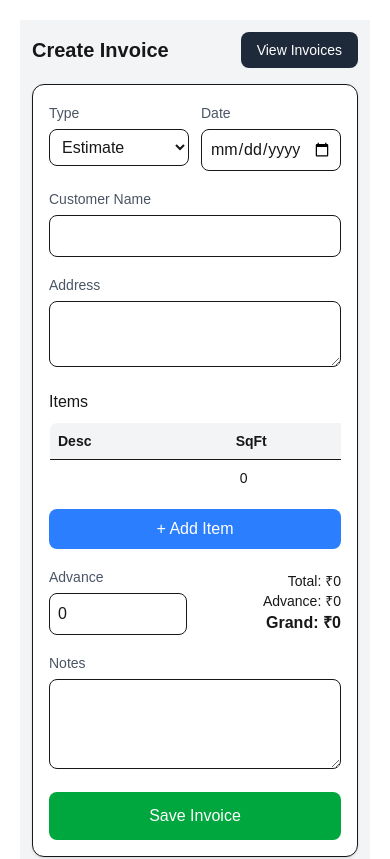
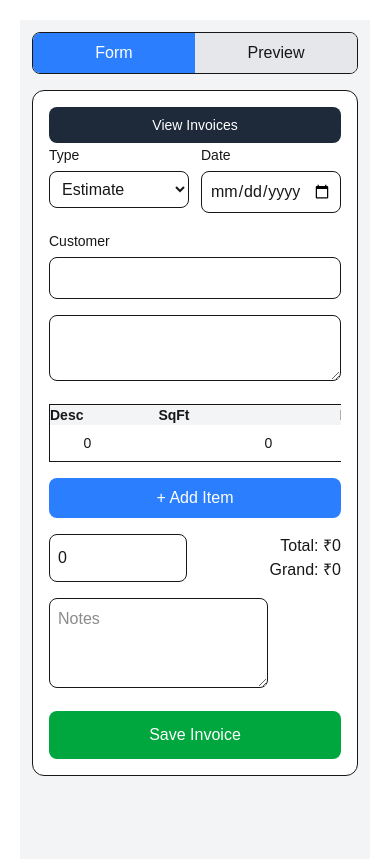
Before and after one commit to dineshkongonda60/estimate-app, a Next.js app: page / in a window 390 px wide. Shown: the top 859 px of the page. Built offline with nearby package versions, Linux system fonts and the light colour scheme.

Commit message:
Updated the mobile built to new modern UI with Tabs

```diff
--- a/components/InvoiceForm.tsx
+++ b/components/InvoiceForm.tsx
@@ -1,4 +1,5 @@
 "use client";
+
 import { useState } from "react";
 import InvoicePreview from "./InvoicePreview";
 import Link from "next/link";
@@ -20,26 +21,15 @@ type Props = {
 
 /* ✅ COMPONENT */
 export default function InvoiceForm({ initialData, invoiceId }: Props) {
-  const [type, setType] = useState<string>(
-    initialData?.type || "Estimate"
-  );
-  const [customer, setCustomer] = useState<string>(
-    initialData?.customer || ""
-  );
-  const [address, setAddress] = useState<string>(
-    initialData?.address || ""
-  );
-  const [date, setDate] = useState<string>(
-    initialData?.date || ""
-  );
-  const [advance, setAdvance] = useState<number>(
-    initialData?.advance || 0
-  );
-  const [notes, setNotes] = useState<string>(
-    initialData?.notes || ""
-  );
+  const [activeTab, setActiveTab] = useState<"form" | "preview">("form");
 
-  /* ✅ IMPORTANT: TYPE FIX */
+  const [type, setType] = useState(initialData?.type || "Estimate");
+  const [customer, setCustomer] = useState(initialData?.customer || "");
+  const [address, setAddress] = useState(initialData?.address || "");
+  const [date, setDate] = useState(initialData?.date || "");
+  const [advance, setAdvance] = useState(initialData?.advance || 0);
+  const [notes, setNotes] = useState(initialData?.notes || "");
+
   const [items, setItems] = useState<Item[]>(
     initialData?.items || [
       {
@@ -53,7 +43,7 @@ export default function InvoiceForm({ initialData, invoiceId }: Props) {
     ]
   );
 
-  /* ✅ TOTAL CALCULATIONS */
+  /* ✅ TOTALS */
   const total = items.reduce((sum, i) => sum + Number(i.amount || 0), 0);
   const grandTotal = total - advance;
 
@@ -71,40 +61,27 @@ export default function InvoiceForm({ initialData, invoiceId }: Props) {
       notes,
     };
 
-    try {
     let res;
 
     if (invoiceId) {
-        // ✅ UPDATE
       res = await fetch("/api/invoice", {
         method: "PUT",
-          headers: {
-            "Content-Type": "application/json",
-          },
-          body: JSON.stringify({
-            id: invoiceId,
-            data: payload,
-          }),
+        headers: { "Content-Type": "application/json" },
+        body: JSON.stringify({ id: invoiceId, data: payload }),
       });
     } else {
-        // ✅ CREATE
       res = await fetch("/api/invoice", {
         method: "POST",
-          headers: {
-            "Content-Type": "application/json",
-          },
+        headers: { "Content-Type": "application/json" },
         body: JSON.stringify(payload),
       });
     }
 
     if (res.ok) {
-        alert(invoiceId ? "✅ Updated successfully" : "✅ Saved successfully");
+      alert(invoiceId ? "✅ Updated!" : "✅ Saved!");
+      setActiveTab("preview"); // ✅ auto switch
     } else {
-        alert("❌ Error saving");
-      }
-    } catch (error) {
-      console.error(error);
-      alert("❌ Request failed");
+      alert("❌ Error");
     }
   };
 
@@ -129,7 +106,6 @@ export default function InvoiceForm({ initialData, invoiceId }: Props) {
       if (item.id === id) {
         const newItem = { ...item, [field]: value };
 
-        // ✅ Auto calculation
         if (!newItem.isLumpsum) {
           newItem.amount = newItem.sqft * newItem.rate;
         }
@@ -159,33 +135,20 @@ export default function InvoiceForm({ initialData, invoiceId }: Props) {
     setItems(updated);
   };
 
-  /* ✅ UI */
- return (
-  <div className="min-h-screen bg-gray-100 p-3 md:p-6">
-
-    {/* ✅ HEADER */}
-    <div className="flex justify-between items-center mb-4">
-      <h1 className="text-xl md:text-2xl font-semibold">
-        {invoiceId ? "Edit Invoice" : "Create Invoice"}
-      </h1>
+  /* ✅ FORM UI */
+  const FormUI = (
+    <div className="bg-white rounded-xl border p-4 space-y-4">
 
       <Link href="/invoices">
-        <button className="bg-gray-800 text-white px-4 py-2 rounded-lg text-sm">
+        <button className="bg-gray-800 text-white px-4 py-2 rounded-lg text-sm w-full">
           View Invoices
         </button>
       </Link>
-    </div>
 
-    {/* ✅ LAYOUT */}
-    <div className="grid grid-cols-1 lg:grid-cols-2 gap-6">
-
-      {/* ✅ FORM CARD */}
-      <div className="bg-white rounded-xl shadow-sm border p-4 md:p-6 space-y-4">
-
-        {/* TYPE + DATE */}
+      {/* TYPE & DATE */}
       <div className="grid grid-cols-2 gap-3">
         <div>
-            <label className="text-sm text-gray-600">Type</label>
+          <label className="text-sm">Type</label>
           <select
             className="border mt-1 p-2 w-full rounded-lg"
             value={type}
@@ -197,7 +160,7 @@ export default function InvoiceForm({ initialData, invoiceId }: Props) {
         </div>
 
         <div>
-            <label className="text-sm text-gray-600">Date</label>
+          <label className="text-sm">Date</label>
           <input
             type="date"
             className="border mt-1 p-2 w-full rounded-lg"
@@ -209,7 +172,7 @@ export default function InvoiceForm({ initialData, invoiceId }: Props) {
 
       {/* CUSTOMER */}
       <div>
-          <label className="text-sm text-gray-600">Customer Name</label>
+        <label className="text-sm">Customer</label>
         <input
           className="border mt-1 p-2 w-full rounded-lg"
           value={customer}
@@ -218,37 +181,31 @@ export default function InvoiceForm({ initialData, invoiceId }: Props) {
       </div>
 
       {/* ADDRESS */}
-        <div>
-          <label className="text-sm text-gray-600">Address</label>
       <textarea
-            className="border mt-1 p-2 w-full rounded-lg"
+        className="border p-2 w-full rounded-lg"
         value={address}
         onChange={(e) => setAddress(e.target.value)}
       />
-        </div>
 
-        {/* ✅ ITEMS */}
-        <div>
-          <h3 className="font-medium mb-2">Items</h3>
-
+      {/* TABLE */}
       <div className="overflow-x-auto">
-            <table className="min-w-[600px] w-full text-sm border rounded-lg overflow-hidden">
+        <table className="min-w-[600px] w-full text-sm border rounded-lg">
           <thead className="bg-gray-100">
             <tr>
-                  <th className="p-2 text-left">Desc</th>
-                  <th className="p-2">SqFt</th>
-                  <th className="p-2">Rate</th>
-                  <th className="p-2">Amount</th>
-                  <th className="p-2">Lump</th>
+              <th>Desc</th>
+              <th>SqFt</th>
+              <th>Rate</th>
+              <th>Amount</th>
+              <th>Lump</th>
             </tr>
           </thead>
 
           <tbody>
             {items.map((item: Item) => (
-                  <tr key={item.id} className="border-t">
+              <tr key={item.id}>
                 <td>
                   <input
-                        className="w-full p-2 outline-none"
+                    className="w-full p-2"
                     value={item.desc}
                     onChange={(e) =>
                       updateItem(item.id, "desc", e.target.value)
@@ -260,7 +217,6 @@ export default function InvoiceForm({ initialData, invoiceId }: Props) {
                   <input
                     type="number"
                     disabled={item.isLumpsum}
-                        className="w-full p-2 text-center outline-none"
                     value={item.sqft}
                     onChange={(e) =>
                       updateItem(item.id, "sqft", Number(e.target.value))
@@ -272,7 +228,6 @@ export default function InvoiceForm({ initialData, invoiceId }: Props) {
                   <input
                     type="number"
                     disabled={item.isLumpsum}
-                        className="w-full p-2 text-center outline-none"
                     value={item.rate}
                     onChange={(e) =>
                       updateItem(item.id, "rate", Number(e.target.value))
@@ -283,7 +238,6 @@ export default function InvoiceForm({ initialData, invoiceId }: Props) {
                 <td>
                   <input
                     type="number"
-                        className="w-full p-2 text-center outline-none"
                     value={item.amount}
                     onChange={(e) =>
                       updateItem(item.id, "amount", Number(e.target.value))
@@ -291,7 +245,7 @@ export default function InvoiceForm({ initialData, invoiceId }: Props) {
                   />
                 </td>
 
-                    <td className="text-center">
+                <td>
                   <input
                     type="checkbox"
                     checked={item.isLumpsum}
@@ -306,53 +260,95 @@ export default function InvoiceForm({ initialData, invoiceId }: Props) {
 
       <button
         onClick={addItem}
-            className="mt-3 bg-blue-500 text-white px-4 py-2 rounded-lg w-full md:w-auto"
+        className="bg-blue-500 text-white px-4 py-2 rounded-lg w-full"
       >
         + Add Item
       </button>
-        </div>
 
-        {/* ✅ TOTAL SECTION */}
+      {/* TOTALS */}
       <div className="grid grid-cols-2 gap-4">
-          <div>
-            <label className="text-sm text-gray-600">Advance</label>
         <input
           type="number"
-              className="border mt-1 p-2 w-full rounded-lg"
           value={advance}
           onChange={(e) => setAdvance(Number(e.target.value))}
+          className="border p-2 rounded-lg"
+          placeholder="Advance"
         />
-          </div>
 
-          <div className="flex flex-col justify-end text-right">
-            <p className="text-sm">Total: ₹{total}</p>
-            <p className="text-sm">Advance: ₹{advance}</p>
-            <p className="font-semibold">Grand: ₹{grandTotal}</p>
+        <div className="text-right">
+          <p>Total: ₹{total}</p>
+          <p>Grand: ₹{grandTotal}</p>
         </div>
       </div>
 
       {/* NOTES */}
-        <div>
-          <label className="text-sm text-gray-600">Notes</label>
       <textarea
-            className="border mt-1 p-2 w-full rounded-lg"
         rows={3}
         value={notes}
         onChange={(e) => setNotes(e.target.value)}
+        className="border p-2 rounded-lg"
+        placeholder="Notes"
       />
-        </div>
 
-        {/* ✅ ACTION BUTTON */}
       <button
         onClick={saveInvoice}
-          className="bg-green-600 text-white py-3 w-full rounded-lg font-medium"
+        className="bg-green-600 text-white py-3 rounded-lg w-full"
       >
         {invoiceId ? "Update Invoice" : "Save Invoice"}
       </button>
     </div>
+  );
 
-      {/* ✅ PREVIEW */}
-      <div className="bg-white rounded-xl border p-3 overflow-x-auto">
+  /* ✅ MAIN UI */
+  return (
+    <div className="p-3 md:p-6 bg-gray-100 min-h-screen">
+
+      {/* ✅ MOBILE TABS */}
+      <div className="md:hidden mb-4 flex border rounded-lg overflow-hidden">
+        <button
+          onClick={() => setActiveTab("form")}
+          className={`flex-1 py-2 ${
+            activeTab === "form" ? "bg-blue-500 text-white" : "bg-gray-200"
+          }`}
+        >
+          Form
+        </button>
+
+        <button
+          onClick={() => setActiveTab("preview")}
+          className={`flex-1 py-2 ${
+            activeTab === "preview"
+              ? "bg-blue-500 text-white"
+              : "bg-gray-200"
+          }`}
+        >
+          Preview
+        </button>
+      </div>
+
+      {/* ✅ MOBILE VIEW */}
+      <div className="md:hidden">
+        {activeTab === "form" && FormUI}
+        {activeTab === "preview" && (
+          <InvoicePreview
+            type={type}
+            customer={customer}
+            address={address}
+            date={date}
+            items={items}
+            total={total}
+            advance={advance}
+            grandTotal={grandTotal}
+            notes={notes}
+          />
+        )}
+      </div>
+
+      {/* ✅ DESKTOP VIEW */}
+      <div className="hidden md:grid grid-cols-2 gap-6">
+        {FormUI}
+
+        <div className="bg-white border rounded-xl p-3">
           <InvoicePreview
             type={type}
             customer={customer}
@@ -368,5 +364,4 @@ export default function InvoiceForm({ initialData, invoiceId }: Props) {
       </div>
     </div>
   );
-
 }
```
Lines whose indentation alone changed are shown as unchanged.
